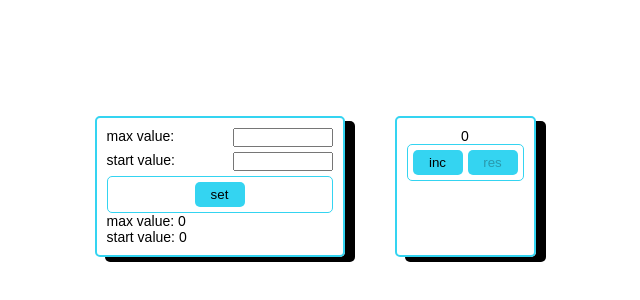
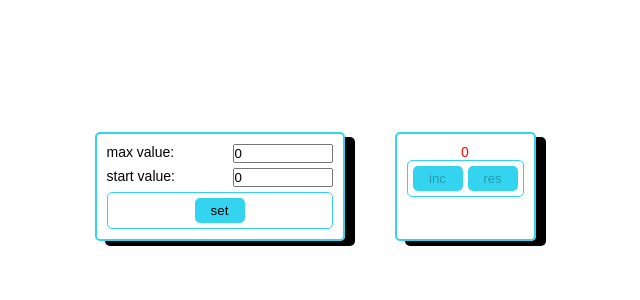
Before and after one commit to FilippSM/counter-sprint-one, a React (Create React App) app: page / in a window 1280 px wide. Shown: the part 214-514 px from the top of the page, without its empty margins (300-940 px from the left). Built offline with nearby package versions, Linux system fonts and the light colour scheme.

Commit message:
numbers min and max set in counter component

```diff
--- a/src/App.tsx
+++ b/src/App.tsx
@@ -1,12 +1,21 @@
+import { useState } from 'react';
 import { Counter } from './sections/counter/Counter';
 import { SetCounter } from './sections/setCounter/SetCounter';
 
 function App() {
+  const [minValue, setMinValue] = useState(0);
+  const [maxValue, setMaxValue] = useState(0); // Установите начальное значение
+
+  const getNumbers = (maxValue: number, minValue: number) => {
+    setMaxValue(maxValue)
+    setMinValue(minValue)
+  }
+
 
   return (
     <div style={{ display: 'flex' }}>
-      <SetCounter/>
-      <Counter/>
+      <SetCounter getNumbers={getNumbers} />
+      <Counter maxValue={maxValue} minValue={minValue}  />
     </div>
   );
 }
--- a/src/sections/counter/Counter.tsx
+++ b/src/sections/counter/Counter.tsx
@@ -3,9 +3,15 @@ import styles from './styles.module.css';
 import { Tablo } from "../../component/Tablo";
 import { Button } from "../../component/Button";
 
-export const Counter = () => {
-    const maxValue = 5;
-    const minValue = 0;
+type CounterType = {
+    minValue: number
+    maxValue: number
+}
+
+
+export const Counter = (props: CounterType) => {
+    const maxValue = props.maxValue;
+    const minValue = props.minValue;
 
     const [count, setCount] = useState<number>(minValue);
 
--- a/src/sections/setCounter/SetCounter.tsx
+++ b/src/sections/setCounter/SetCounter.tsx
@@ -3,9 +3,11 @@ import styles from './styles.module.css';
 import { Tablo } from "../../component/Tablo";
 import { Button } from "../../component/Button";
 
-export const SetCounter = () => {
+type SetCounterType = {
+    getNumbers: (maxValue: number, minValue: number) => void
+}
 
-
+export const SetCounter = (props: SetCounterType) => {
     const maxValue = 0;
     const minValue = 0;
 
@@ -14,8 +16,7 @@ export const SetCounter = () => {
 
 
     const setNumbers = () => {
-
-
+        props.getNumbers(countMax, minValue)
     };
 
 
@@ -23,17 +24,18 @@ export const SetCounter = () => {
         <div className={styles.box}>
             <label>
                 <span>max value: </span>
-                <input type="number" /* value={0} */ onChange={e => {setCountMax(Number(e.currentTarget.value))}}/>
+                <input type="number" value={countMax} onChange={e => {setCountMax(Number(e.currentTarget.value))}}/>
             </label>
             <label>
                 <span>start value: </span>
-                <input type="number" /* value={0} */ onChange={e => {setCountMin(Number(e.currentTarget.value))}}/>
+                <input type="number" value={countMin} onChange={e => {setCountMin(Number(e.currentTarget.value))}}/>
             </label>
             <div className={styles.button_container}>
                 <Button callBack={setNumbers} name={"set"} /* disabled={count >= maxValue} */ />
             </div>
-            <div>max value: {countMax}</div>
-            <div>start value: {countMin}</div>
+           {/*  для проверки */}
+         {/*    <div>max value: {countMax}</div>
+            <div>start value: {countMin}</div> */}
         </div>
     )
 }
```
